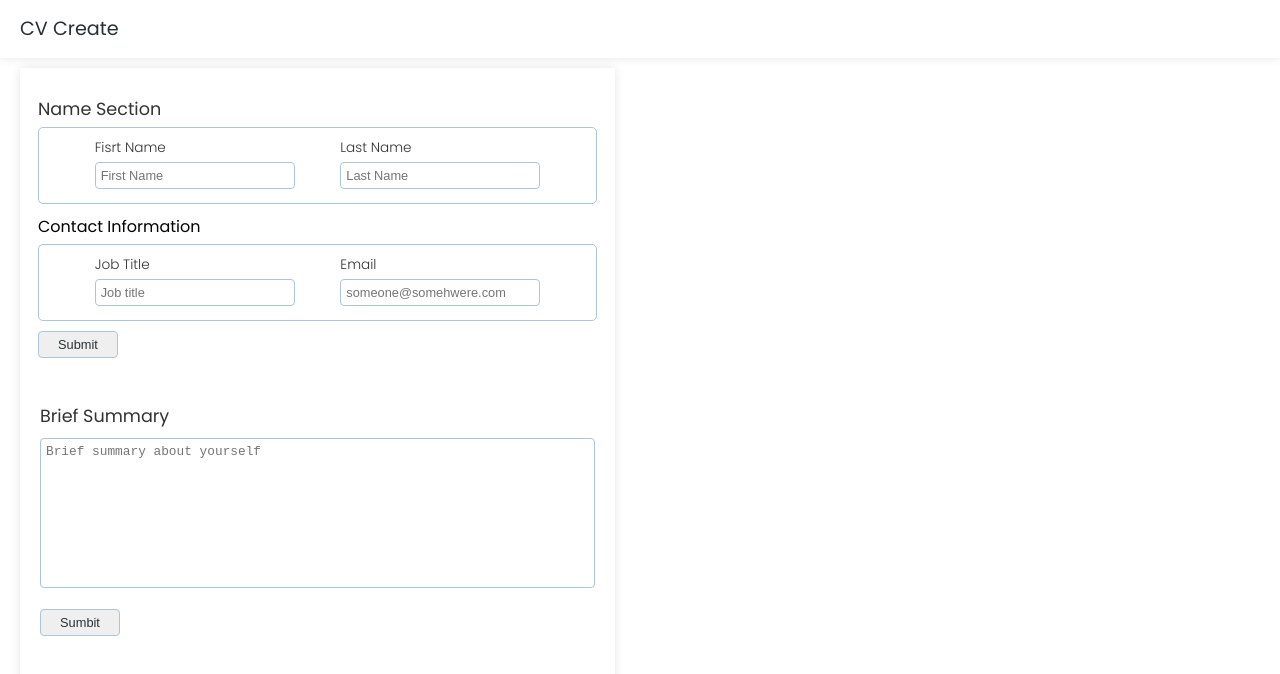
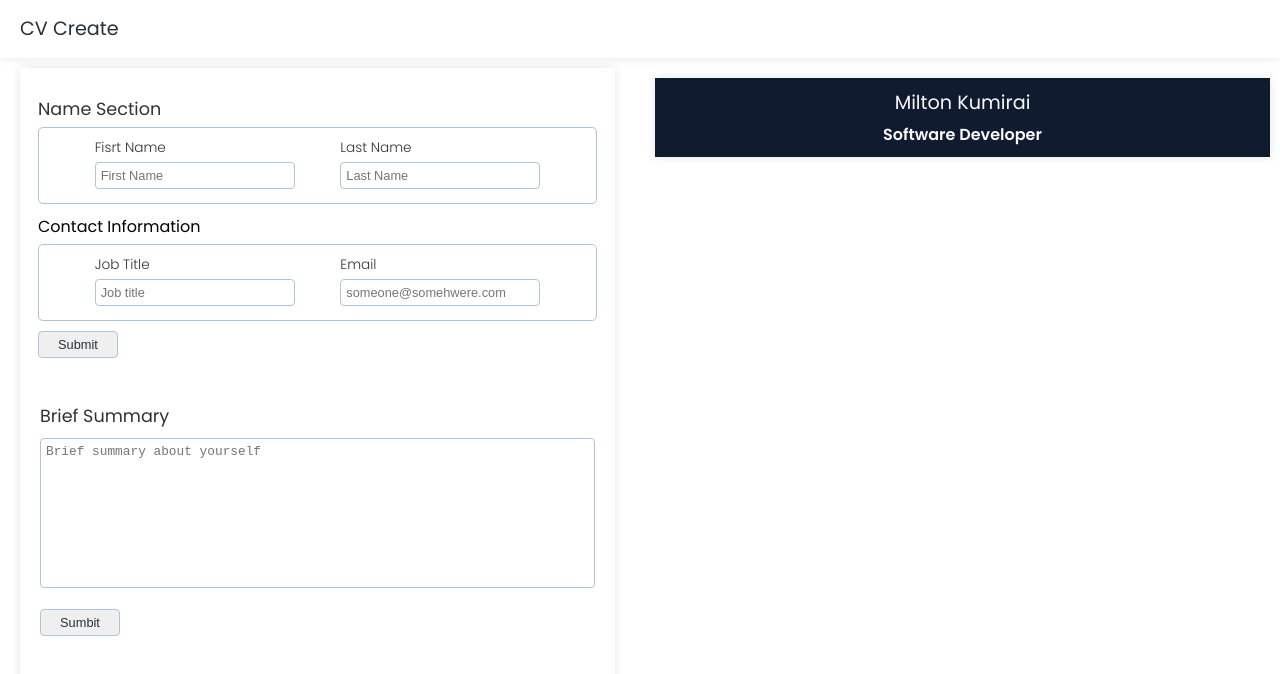
Before and after one commit to Kummirai/cv-application, a React (Vite) app in the folder cv application/: page / in a window 1280 px wide. Shown: the top 674 px of the page. Built offline with nearby package versions, Linux system fonts and the light colour scheme.

Commit message:
Refactor component imports and add YourCv component

```diff
--- a/cv application/src/App.jsx
+++ b/cv application/src/App.jsx
@@ -1,11 +1,13 @@
 import Header from "./components/header/Header";
-import CvTemplate from "./components/cvTemplate/CvTemplate";
+import CvTemplate from "./components/CvTemplate/CvTemplate";
+import YourCv from "./components/Cv/YourCv";
 
 function App() {
   return (
     <div className="container">
       <Header />
       <CvTemplate />
+      <YourCv />
     </div>
   );
 }
--- /dev/null
+++ b/cv application/src/components/Cv/CvHeader/CvHeader.jsx
@@ -0,0 +1,10 @@
+import "./cvHeader.css";
+
+const CvHeader = () => {
+  return <div className="cv-header">
+    <h1>Milton Kumirai</h1>
+    <h2>Software Developer</h2>
+  </div>;
+};
+
+export default CvHeader;
--- /dev/null
+++ b/cv application/src/components/Cv/CvHeader/cvHeader.css
@@ -0,0 +1,22 @@
+.cv-header{
+  color: var(--secondary-color);
+  padding: 10px 20px;
+  box-shadow: 0 0 10px rgba(0, 0, 0, 0.1);
+  grid-column: 1 / -1;
+  grid-row: 1 / 2;
+  display: flex;
+  align-items: center;
+  flex-direction: column;
+  background-color: var(--primary-color);
+}
+
+.cv-header h1 {
+  font-size: 1.2rem;
+  font-weight: 400;
+}
+
+.cv-header h2{
+  font-size: 1rem;
+  font-weight: 600;
+  margin-top: 5px;
+}
--- /dev/null
+++ b/cv application/src/components/Cv/YourCv.jsx
@@ -0,0 +1,12 @@
+import "./YourCv.css";
+import CvHeader from "./CvHeader/CvHeader";
+
+const YourCv = () => {
+  return (
+    <div className="your-cv">
+      <CvHeader />
+    </div>
+  );
+};
+
+export default YourCv;
--- /dev/null
+++ b/cv application/src/components/Cv/yourCv.css
@@ -0,0 +1,8 @@
+.your-cv{
+  grid-column: 4 / -1;
+  grid-row: 2 / -1;
+  display: grid;
+  grid-template-columns: repeat(6, 1fr);
+  grid-template-rows: repeat(12, 1fr);
+  padding: 10px;
+}
```
Also changed, not shown: cv application/src/App.css (deleted).
